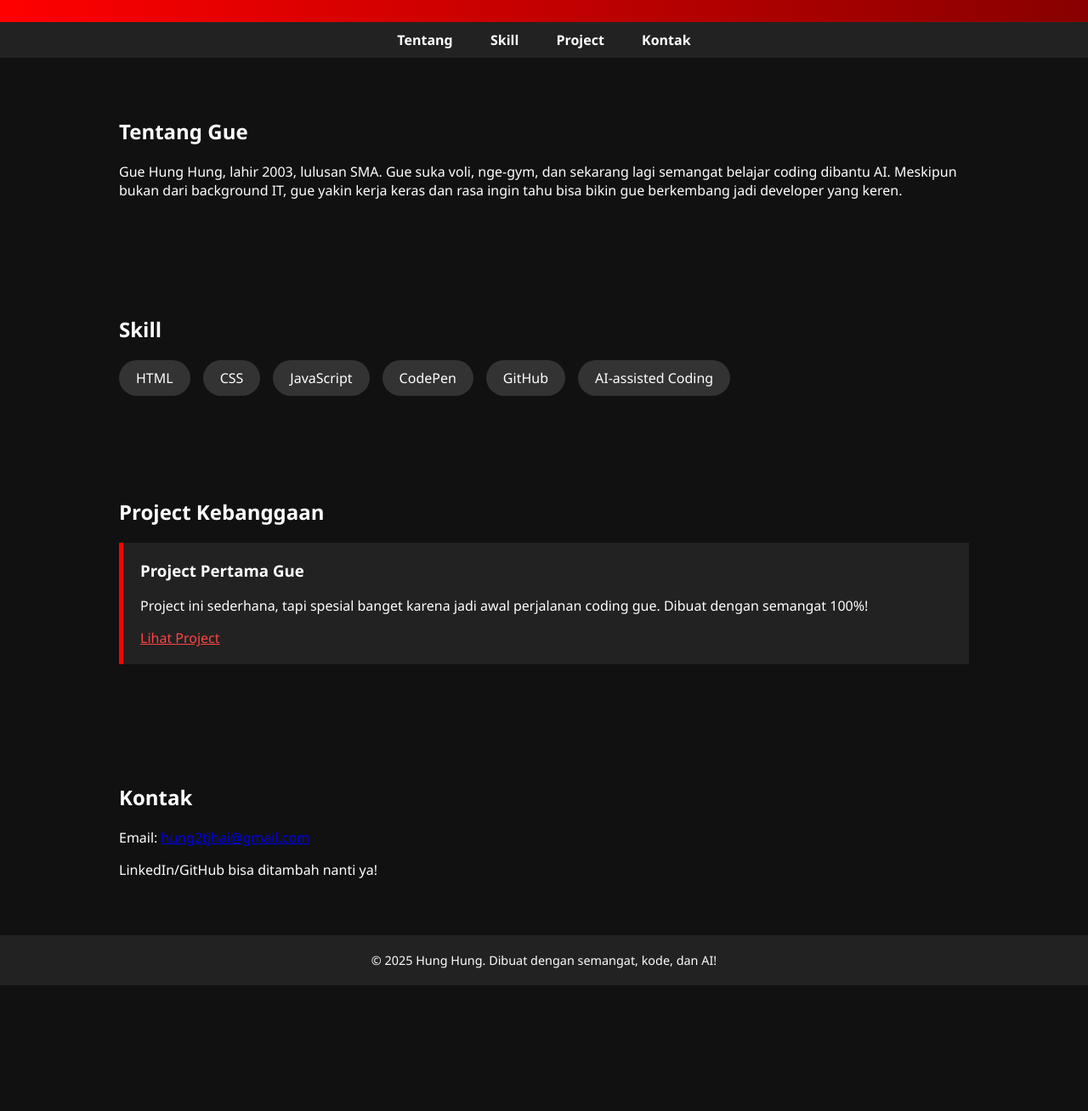
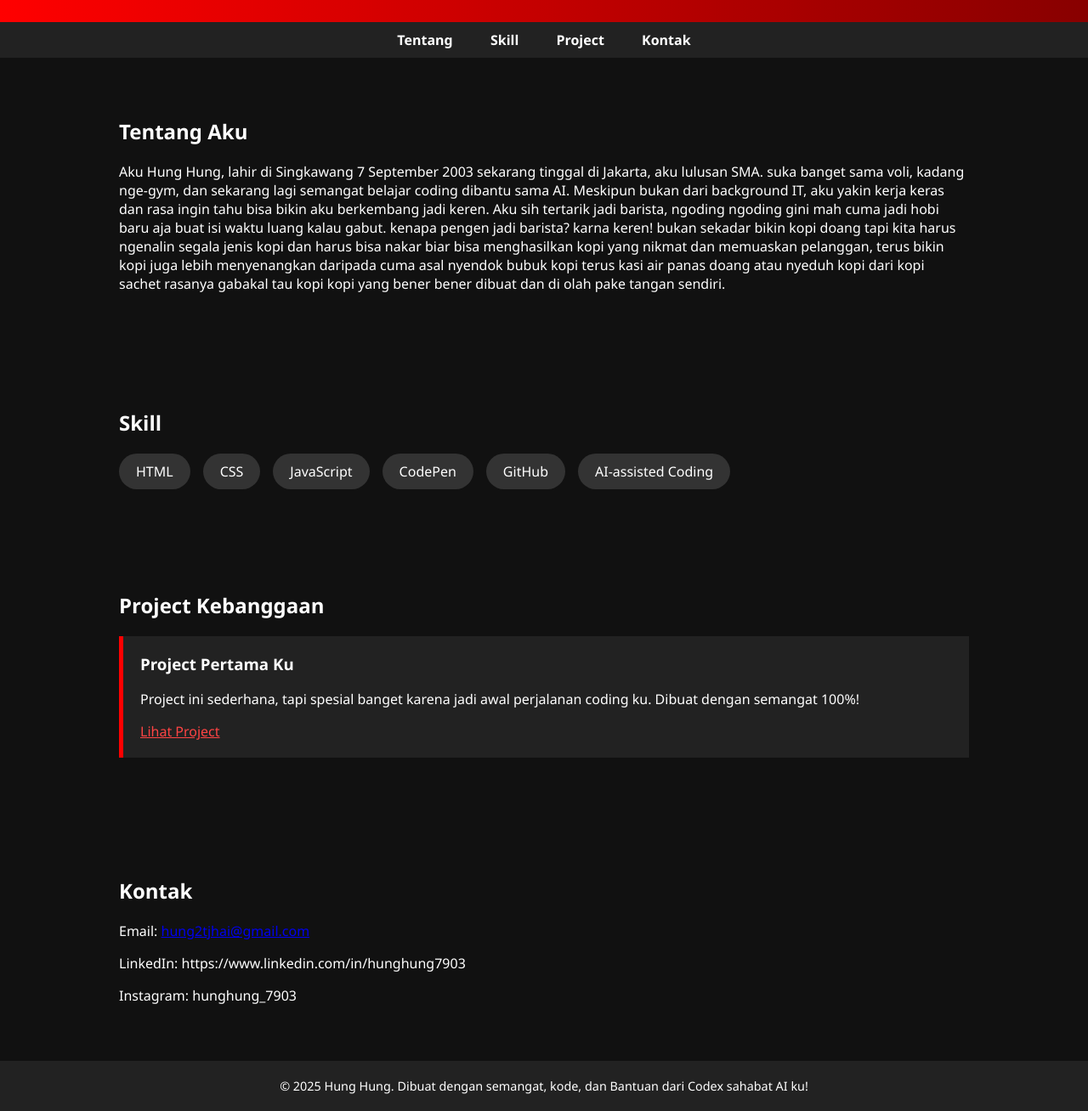
Before and after one commit to Zayn929/portofolio-hung, a plain HTML site: page index.html in a window 1280 px wide. Shown: the part 400-1708 px from the top of the page at 85% size. Before the commit the page ends 1560 px from the top, so only its background shows below. Drawn offline with Linux system fonts and the light colour scheme.

Commit message:
index.html

```diff
--- a/index.html
+++ b/index.html
@@ -97,8 +97,8 @@
     <a href="#project">Project</a>
     <a href="#kontak">Kontak</a>
   </nav>  <section id="tentang">
-    <h2>Tentang Gue</h2>
-    <p>Gue Hung Hung, lahir 2003, lulusan SMA. Gue suka voli, nge-gym, dan sekarang lagi semangat belajar coding dibantu AI. Meskipun bukan dari background IT, gue yakin kerja keras dan rasa ingin tahu bisa bikin gue berkembang jadi developer yang keren.</p>
+    <h2>Tentang Aku</h2>
+    <p>Aku Hung Hung, lahir di Singkawang 7 September 2003 sekarang tinggal di Jakarta, aku lulusan SMA. suka banget sama voli, kadang nge-gym, dan sekarang lagi semangat belajar coding dibantu sama AI. Meskipun bukan dari background IT, aku yakin kerja keras dan rasa ingin tahu bisa bikin aku berkembang jadi keren. Aku sih tertarik jadi barista, ngoding ngoding gini mah cuma jadi hobi baru aja buat isi waktu luang kalau gabut. kenapa pengen jadi barista? karna keren! bukan sekadar bikin kopi doang tapi kita harus ngenalin segala jenis kopi dan harus bisa nakar biar bisa menghasilkan kopi yang nikmat dan memuaskan pelanggan, terus bikin kopi juga lebih menyenangkan daripada cuma asal nyendok bubuk kopi terus kasi air panas doang atau nyeduh kopi dari kopi sachet rasanya gabakal tau kopi kopi yang bener bener dibuat dan di olah pake tangan sendiri.</p>
   </section>  <section id="skill">
     <h2>Skill</h2>
     <div class="skills">
@@ -112,16 +112,17 @@
   </section>  <section id="project">
     <h2>Project Kebanggaan</h2>
     <div class="project-card">
-      <h3>Project Pertama Gue</h3>
-      <p>Project ini sederhana, tapi spesial banget karena jadi awal perjalanan coding gue. Dibuat dengan semangat 100%!</p>
+      <h3>Project Pertama Ku</h3>
+      <p>Project ini sederhana, tapi spesial banget karena jadi awal perjalanan coding ku. Dibuat dengan semangat 100%!</p>
       <a href="https://codepen.io/Hung-hung7903/full/bNNPBrM" target="_blank">Lihat Project</a>
     </div>
   </section>  <section id="kontak">
     <h2>Kontak</h2>
     <p>Email: <a href="mailto:hung2tjhai@gmail.com">hung2tjhai@gmail.com</a></p>
-    <p>LinkedIn/GitHub bisa ditambah nanti ya!</p>
+    <p>LinkedIn: https://www.linkedin.com/in/hunghung7903</p>
+    <p>Instagram: hunghung_7903</p>
   </section>  <footer>
-    &copy; 2025 Hung Hung. Dibuat dengan semangat, kode, dan AI!
+    &copy; 2025 Hung Hung. Dibuat dengan semangat, kode, dan Bantuan dari Codex sahabat AI ku!
   </footer>
 </body>
 </html>
```
